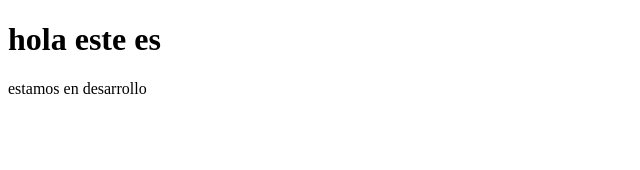
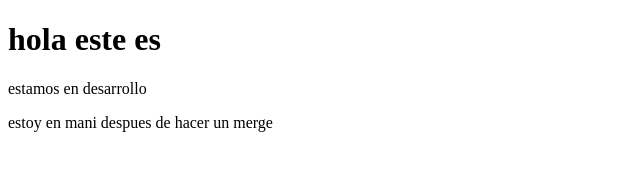
Before and after one commit to fabian115/contactos, a plain HTML site: page index.html in a window 1280 px wide. Shown: the whole page, without its empty margins (0-640 px from the left). Drawn offline with Linux system fonts and the light colour scheme.

Commit message:
agregue main

```diff
--- a/index.html
+++ b/index.html
@@ -8,5 +8,6 @@
 <body>
     <h1>hola este es</h1>
     <p>estamos en desarrollo</p>
+    <p>estoy en mani despues de hacer un merge</p>
 </body>
 </html>
```
